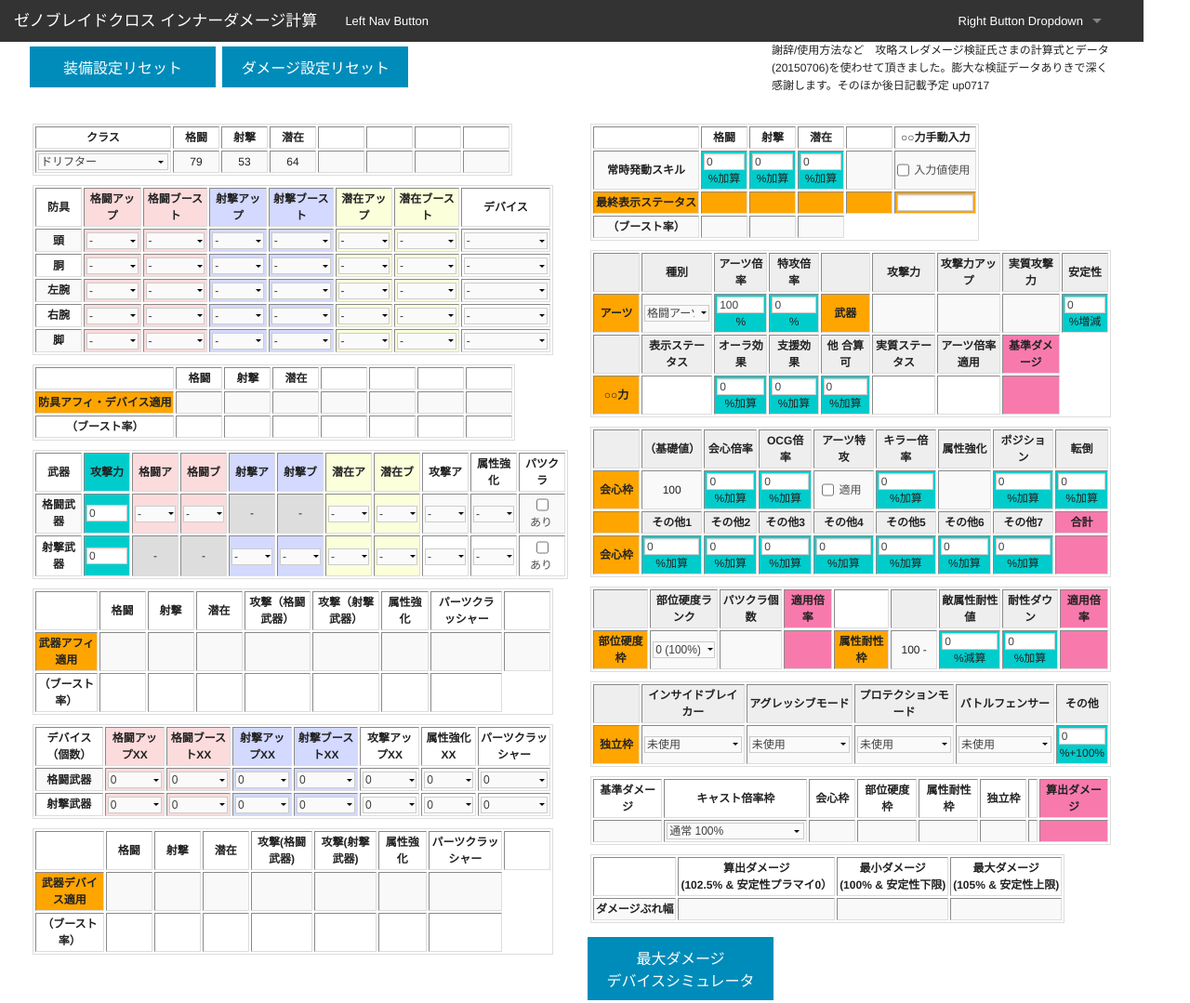
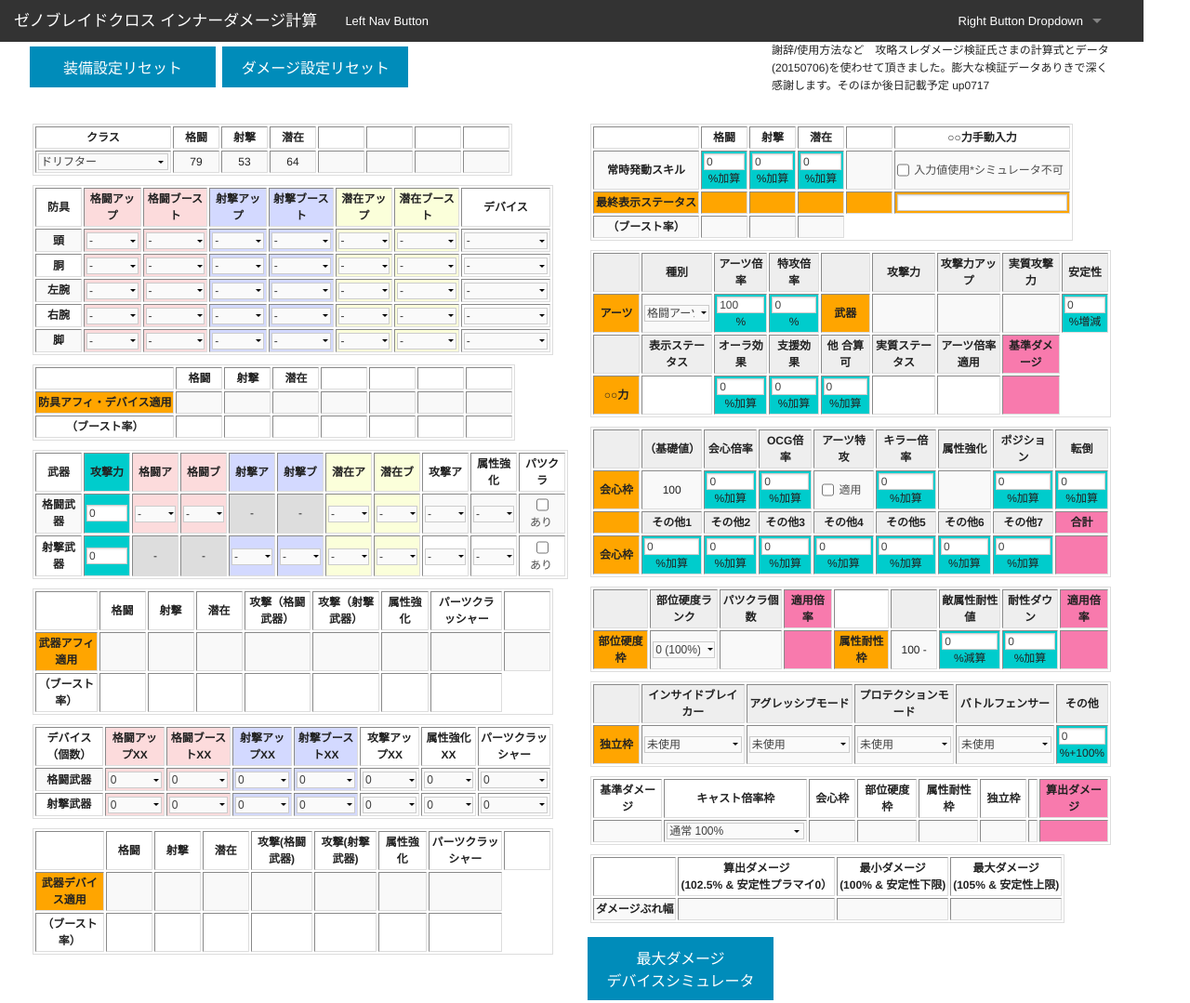
Before and after one commit to jumoji/xenox_innerdamage, a plain HTML site: page index.html in a window 1280 px wide. Shown: the top 1079 px of the page at 93% size. Drawn offline with Linux system fonts and the light colour scheme.

Commit message:
Update index.html

```diff
--- a/index.html
+++ b/index.html
@@ -1053,7 +1053,7 @@
     <td bgcolor="#00CCCC"><input type="text"  size="3" maxlength="3" value="0">%加算</td>
 	<td>&nbsp;</td>
     <td><input type="checkbox" id="manuchk" value="1">
-  <label for="manuchk">入力値使用</label></td>
+  <label for="manuchk">入力値使用*シミュレータ不可</label></td>
   </tr>
   <tr id="skillSt" bgcolor="#FFa500">
     <th bgcolor="#FFa500">最終表示ステータス</th>
```
